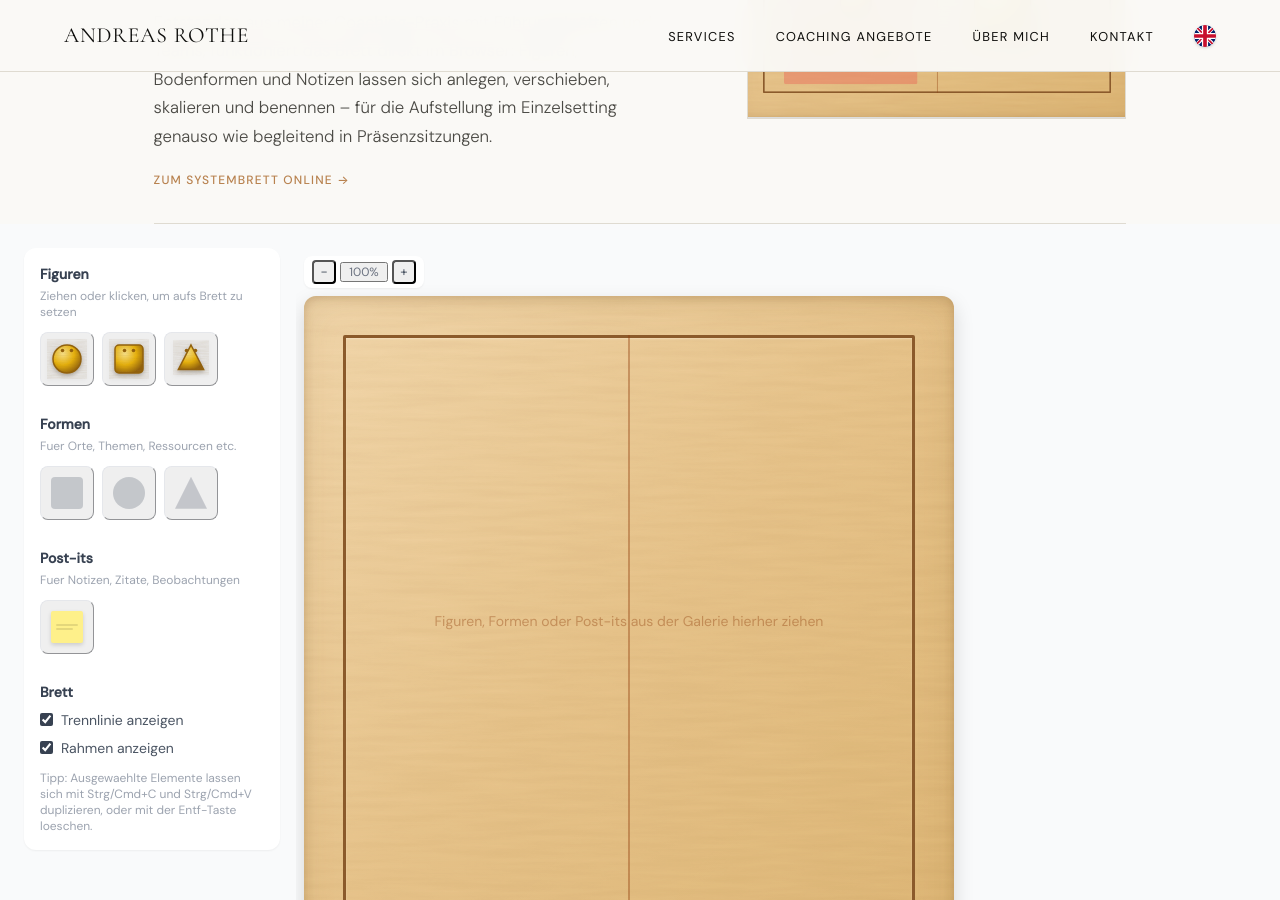
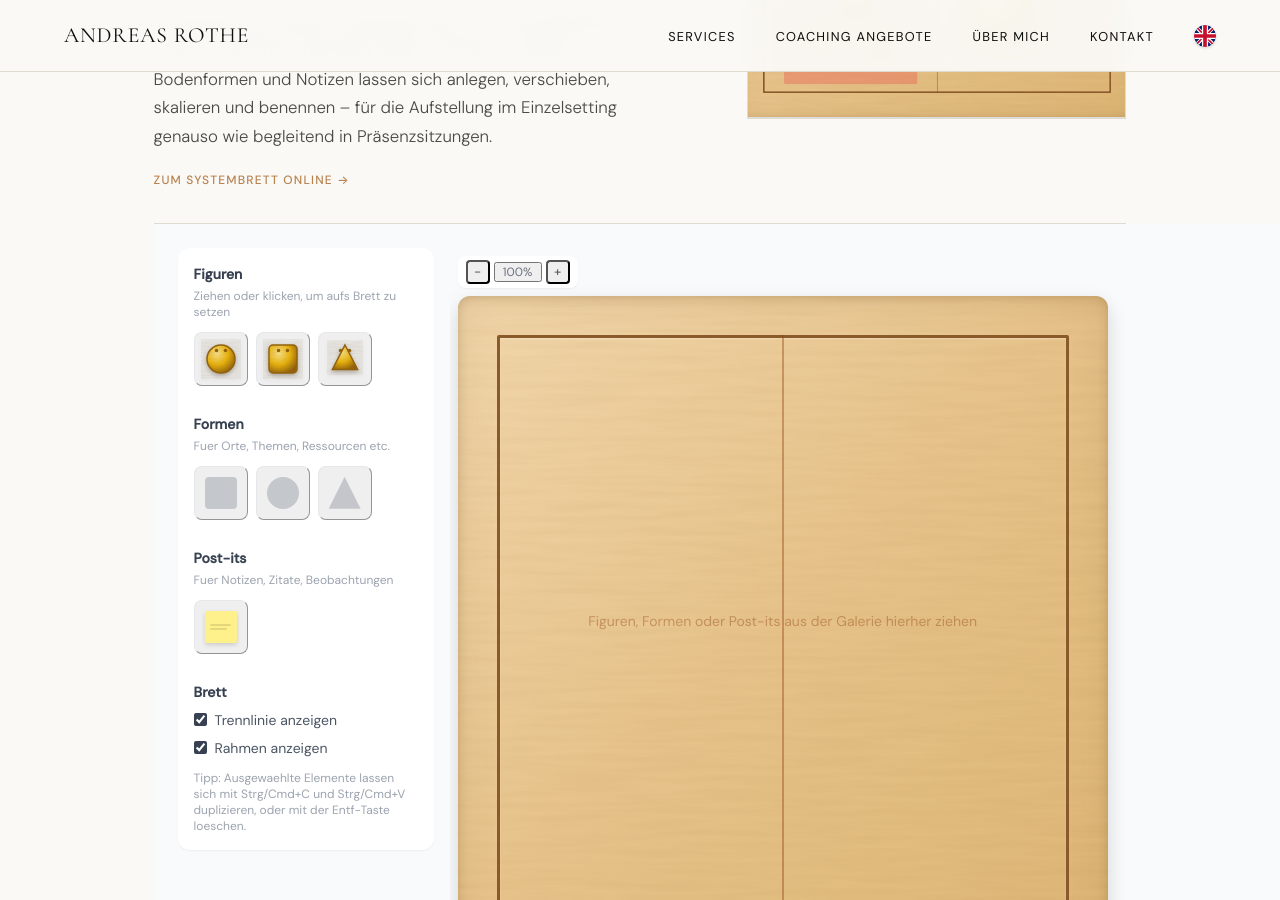
Before and after one commit to arothe161/andreasrothe, a Jekyll site: the page built from systembrett.html, in a window 1280 px wide and 900 px high, scrolled down 456 px. Built offline with Jekyll 4.4.1, drawn with Linux system fonts in a browser that asks for light colours.

Commit message:
fixed desktop padding

```diff
--- a/systembrett.html
+++ b/systembrett.html
@@ -63,8 +63,8 @@ permalink: /systembrett/
 
 <style>
   .systembrett-section {
-    padding-top: 0;
-    padding-left: 0;
+	padding-top:0;
+    padding-left: 12vw;
     padding-right: 0;
   }
 
```
